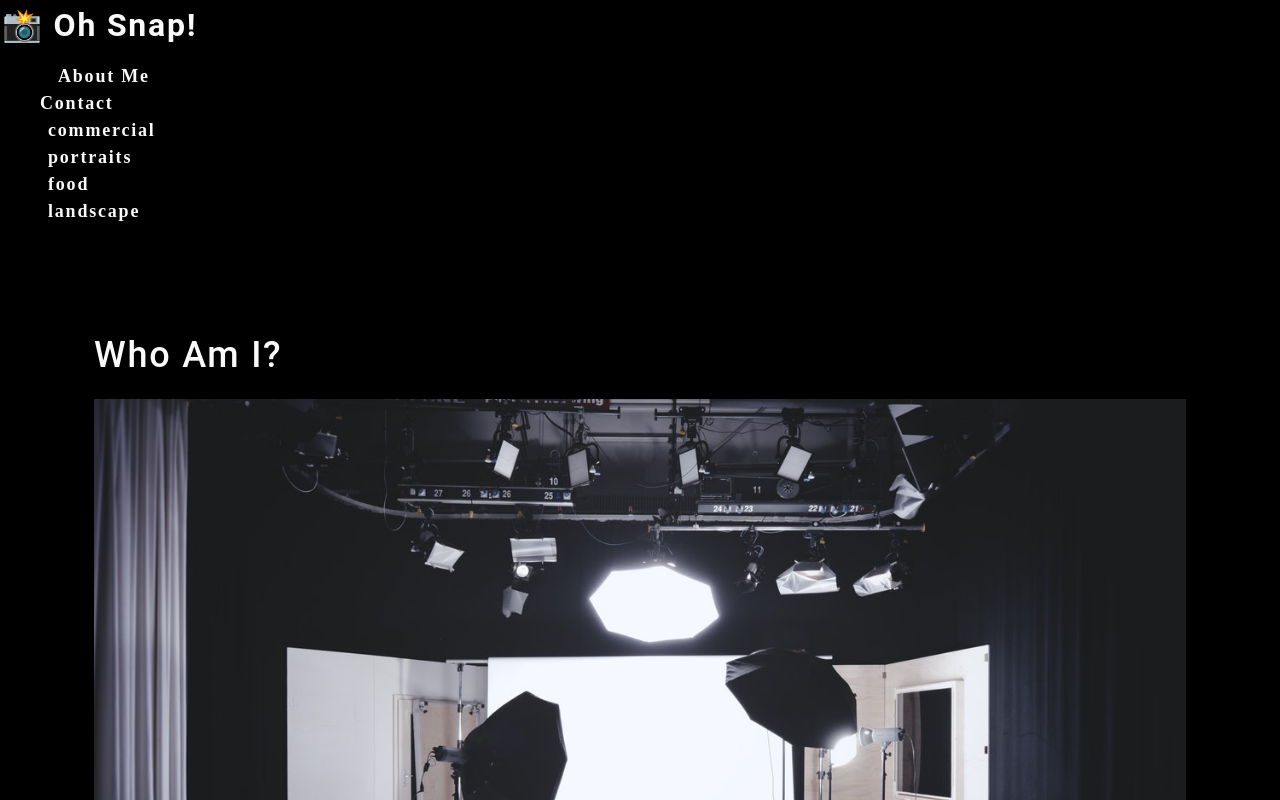
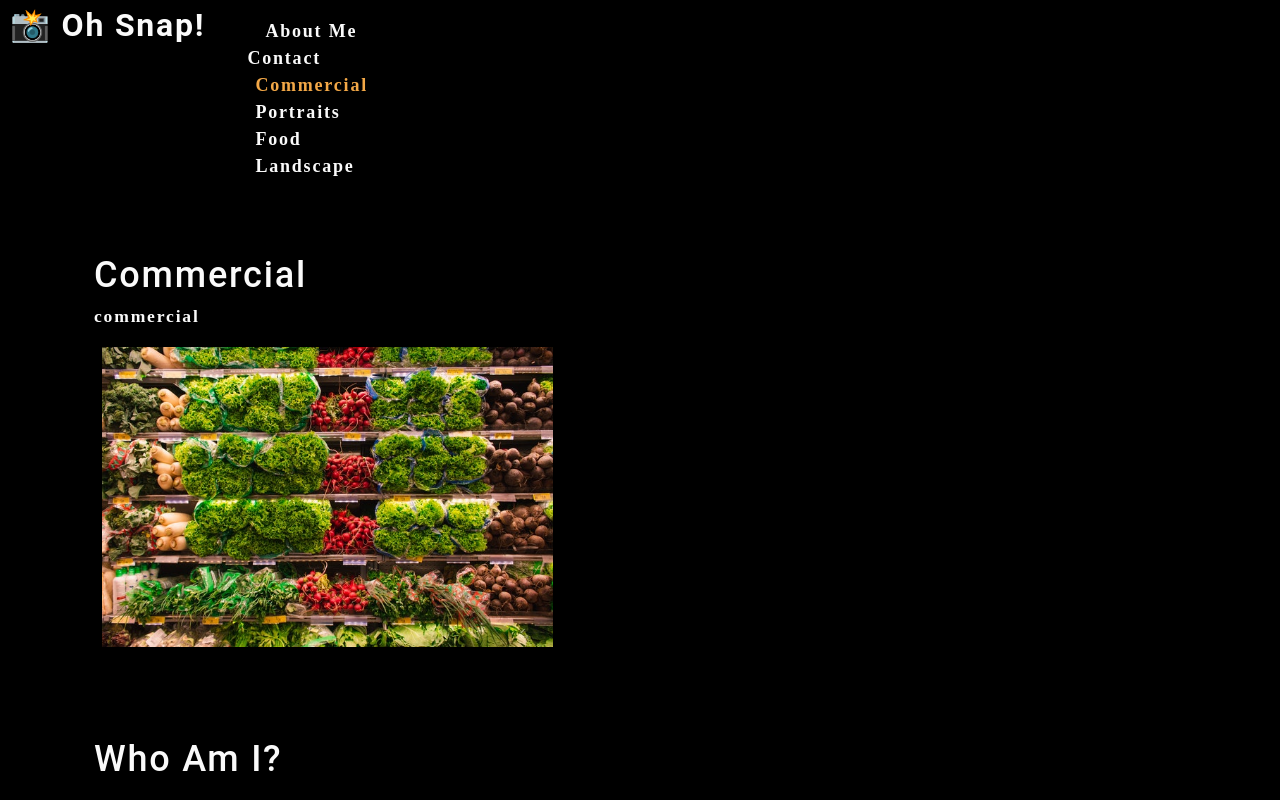
Before and after one commit to clarkspencerc/photo-port, a React (Create React App) app: page / in a window 1280 px wide. Shown: the top 800 px of the page. Built offline with nearby package versions, Linux system fonts and the light colour scheme.

Commit message:
use effect and nav updates

```diff
--- a/src/App.js
+++ b/src/App.js
@@ -1,16 +1,34 @@
-import React from 'react';
-import './App.css';
+import React, {useState} from 'react';
 import About from './components/About';
 import Nav from './components/Nav';
+import Gallery from './components/Gallery';
 
 function App() {
+  const [categories] = useState([
+    {
+      name: "commercial",
+      description:
+        "Photos of grocery stores, food trucks, and other commercial projects",
+    },
+    { name: "portraits", description: "Portraits of people in my life" },
+    { name: "food", description: "Delicious delicacies" },
+    {
+      name: "landscape",
+      description: "Fields, farmhouses, waterfalls, and the beauty of nature",
+    },
+  ]);
+  const [currentCategory, setCurrentCategory] = useState(categories[0]);
+
   return (
     <div>
-      <Nav></Nav>
+      <Nav
+        categories={categories}
+        setCurrentCategory={setCurrentCategory}
+        currentCategory={currentCategory}
+      ></Nav>
       <main>
-        <div>
-          <About></About>
-        </div>
+        <Gallery></Gallery>
+        <About></About>
       </main>
     </div>
   );
--- /dev/null
+++ b/src/components/Gallery/index.js
@@ -0,0 +1,26 @@
+import React from "react";
+import { capitalizeFirstLetter } from "../../utils/helpers";
+import photo from "../../assets/small/commercial/0.jpg";
+
+function Gallery(props){
+    const currentCategory = {
+        name: "commercial",
+        description:
+        "Photos of grocery stores, food trucks, and other commercial projects",
+    };
+    return (
+        <section>
+            <h1>{capitalizeFirstLetter(currentCategory.name)}</h1>
+            <p> {currentCategory.name}</p>
+            <div className="flex-row">
+                <img
+                src={photo}
+                alt="Commercial Example"
+                className="img-thumbnail mx-1"
+                />
+            </div>
+        </section>
+    );
+}
+
+export default Gallery;
--- a/src/components/Nav/index.js
+++ b/src/components/Nav/index.js
@@ -1,29 +1,28 @@
-import React from 'react';
+import React, {useEffect } from 'react';
+import {capitalizeFirstLetter} from '../../utils/helpers';
 
 
 
-function Nav() {
-    const categories = [
-        {
-            name: "commercial",
-            description:
-                "Photos of grocery stores, food trucks, and other commercial projects",
-        },
-        { name: "portraits", description: "Portraits of people in my life" },
-        { name: "food", description: "Delicious delicacies" },
-        {
-            name: "landscape",
-            description: "Fields, farmhouses, waterfalls, and the beauty of nature",
-        },
-    ];
-    function categorySelected(){
-        console.log("hello")
-    }
+function Nav(props) {
+
+    const {
+        categories = [],
+        setCurrentCategory,
+        currentCategory,
+    } = props;
+
+    useEffect(() => {
+        document.title = capitalizeFirstLetter(currentCategory.name);
+    }, [currentCategory]);
+
     return (
-        <header>
+        <header className='flex-row px-1'>
             <h2>
-                <a href='/'>
-                    <span role='img' aria-label="camera"> 📸</span> Oh Snap!
+                <a data-testid="link" href="/">
+                    <span role='img' aria-label="camera">
+                        {" "} 📸
+                        </span> {" "}
+                        Oh Snap!
                 </a>
             </h2>
             <nav>
@@ -36,18 +35,19 @@
                     <li>
                         <span>Contact</span>
                     </li>
-                    <li>
                         {categories.map((category) => (
-                            <li
-                                className="mx-1"
-                                key={category.name}
-                            >
-                                <span onClick={() => categorySelected(category.name)} >
-                                    {category.name}
+                            <li className={`mx-1 ${
+                                currentCategory.name === category.name && 'navActive'}`}
+                                key={category.name}>
+
+                                <span onClick={() => {
+                                    setCurrentCategory(category)
+                                }}
+                                >
+                                {capitalizeFirstLetter(category.name)}
                                 </span>
                             </li>
                         ))}
-                    </li>
                 </ul>
             </nav>
         </header>
```
